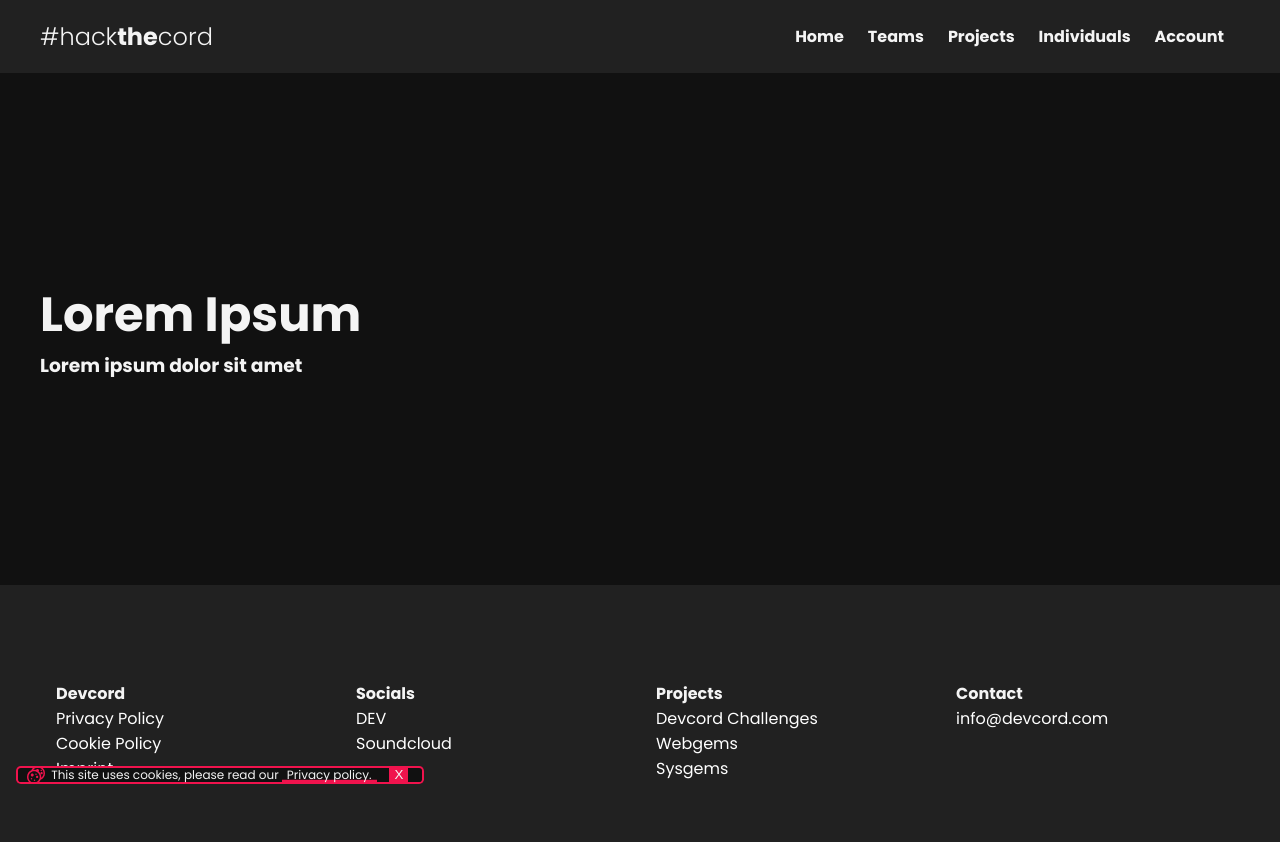
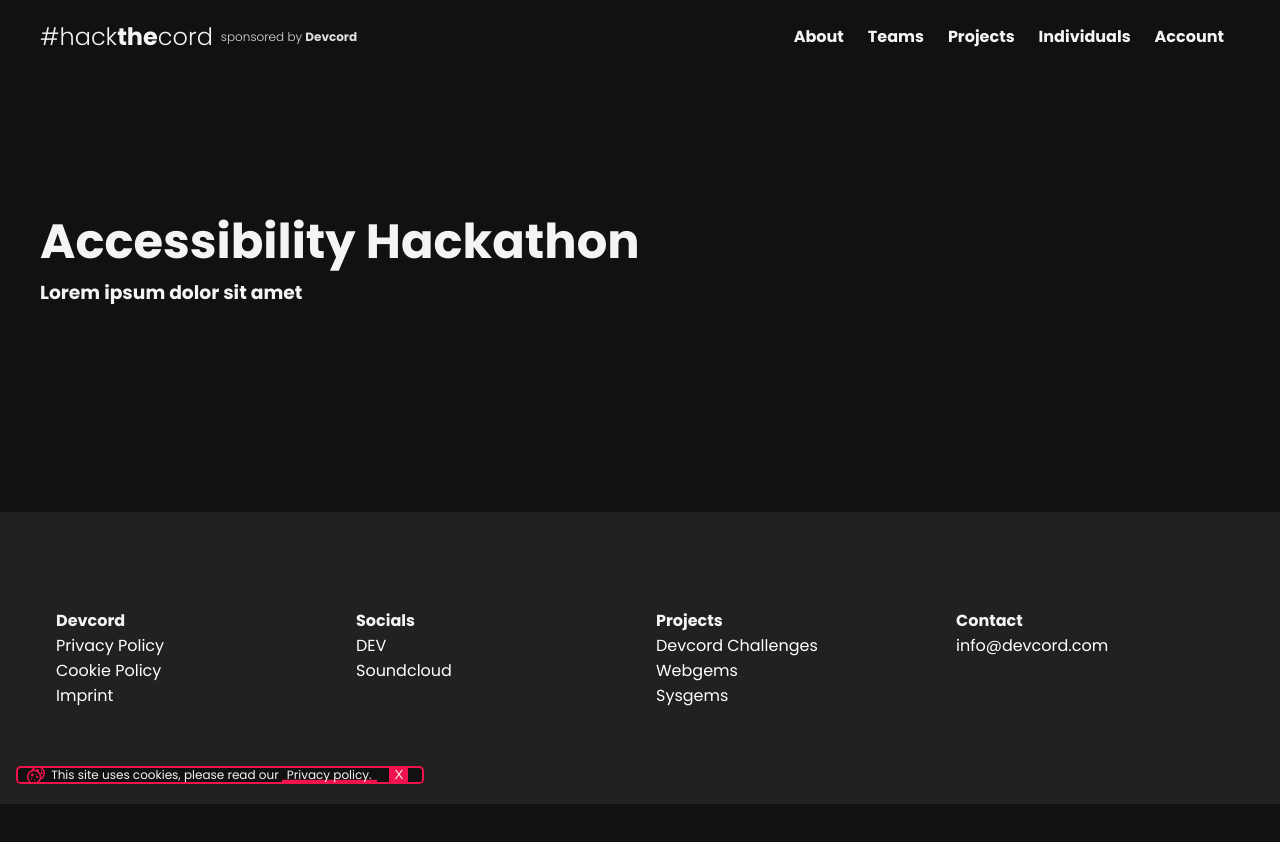
Before and after one commit to devcord/hackathon, a Nuxt app: page / in a window 1280 px wide. Shown: the top 842 px of the page. After the commit the page ends 804 px from the top, so only its background shows below. Built offline with nearby package versions, Linux system fonts and the light colour scheme.

Commit message:
Host change

```diff
--- a/components/Navigation.vue
+++ b/components/Navigation.vue
@@ -1,12 +1,15 @@
 <template lang="pug">
-    nav
+    nav(:class="{ scrolled }")
         .content
             .nav--links
                 nuxt-link(to="/" tag="h2").logo
                     .inner #hack<span class="bold">the</span>cord
-                    .inner.slide.background--dark #hack<span class="bold">the</span>cord
+                    .inner.slide #hack<span class="bold">the</span>cord
 
-                nuxt-link(to="/") Home
+                a(href="https://devcord.com").sponsor sponsored by
+                    span.bold Devcord
+
+                nuxt-link(to="/") About
                 nuxt-link(to="/teams") Teams
                 nuxt-link(to="/projects") Projects
                 nuxt-link(to="/individuals") Individuals
@@ -14,14 +17,36 @@
             //- a.join--button(href="https://discord.gg/devcord", title="Join 5000 others on devcord!")    Join us
 </template>
 
+<script>
+    export default {
+        data () {
+            return {
+                scrolled: false
+            }
+        },
+
+        mounted () {
+            window.addEventListener('scroll', () => {
+                Object.assign(this, {
+                    scrolled: document.querySelector('html').scrollTop > 0
+                })
+            })
+        }
+    }
+</script>
+
 <style lang="sass" scoped>
     nav
         display: flex
         justify-content: center
         width: 100%
-        background-color: #212121
-        position: sticky
+        background-color: transparent
+        position: fixed
         top: 0
+        transition: background-color 0.2s
+
+        &.scrolled
+            background-color: #212121
 
         .content
             display: flex
@@ -34,6 +59,7 @@
         .nav--links
             display: flex
             width: 100%
+
             a
                 padding: 0.5rem
                 margin-right: 0.5rem
@@ -60,16 +86,18 @@
             .logo
                 display: flex
                 padding: 0
-                margin-right: auto
                 font-weight: 200
                 cursor: pointer
                 position: relative
+
 
                 .inner
                     height: 100%
                     display: flex
                     align-items: center
                     justify-content: center
+                    clip-path: inset(0 0 0 0)
+                    transition: clip-path 0.2s
 
                 .slide
                     position: absolute
@@ -79,11 +107,12 @@
                     clip-path: inset(100% 0 0 0)
                     transition: clip-path 0.2s
 
-                &:hover > .slide
-                    clip-path: inset(0 0 0 0)
+                &:hover
+                    .inner
+                        clip-path: inset(0 0 100% 0)
 
-                .bold
-                    font-weight: 600
+                    .slide
+                        clip-path: inset(0 0 0 0)
 
                 svg
                     rect#black
@@ -95,6 +124,19 @@
                             animation: fillRedUp normal forwards 0.2s
 
                     box-shadow: none
+
+            .sponsor
+                font-size: 12px
+                margin-right: auto
+                font-weight: 200
+                opacity: 0.9
+
+                &:hover
+                    box-shadow: none
+
+                .bold
+                    margin: 0
+                    padding: 0
 
 
     @media only screen and (max-width: 800px)
--- a/layouts/default.vue
+++ b/layouts/default.vue
@@ -43,6 +43,9 @@ main {
     color: #f4f4f4;
   }
 }
+.bold {
+    font-weight: 600;
+}
 h1 {
   font-size: 48px;
 }
--- a/nuxt.config.js
+++ b/nuxt.config.js
@@ -46,6 +46,7 @@ module.exports = {
     },
 
     server: {
+        host: '0.0.0.0',
         port: 7777
     },
 }
--- a/pages/index.vue
+++ b/pages/index.vue
@@ -1,7 +1,7 @@
 <template lang="pug">
     section.home
         .about.content
-            h1 Lorem Ipsum
+            h1 Accessibility Hackathon
             h3 Lorem ipsum dolor sit amet
 </template>
 
```
